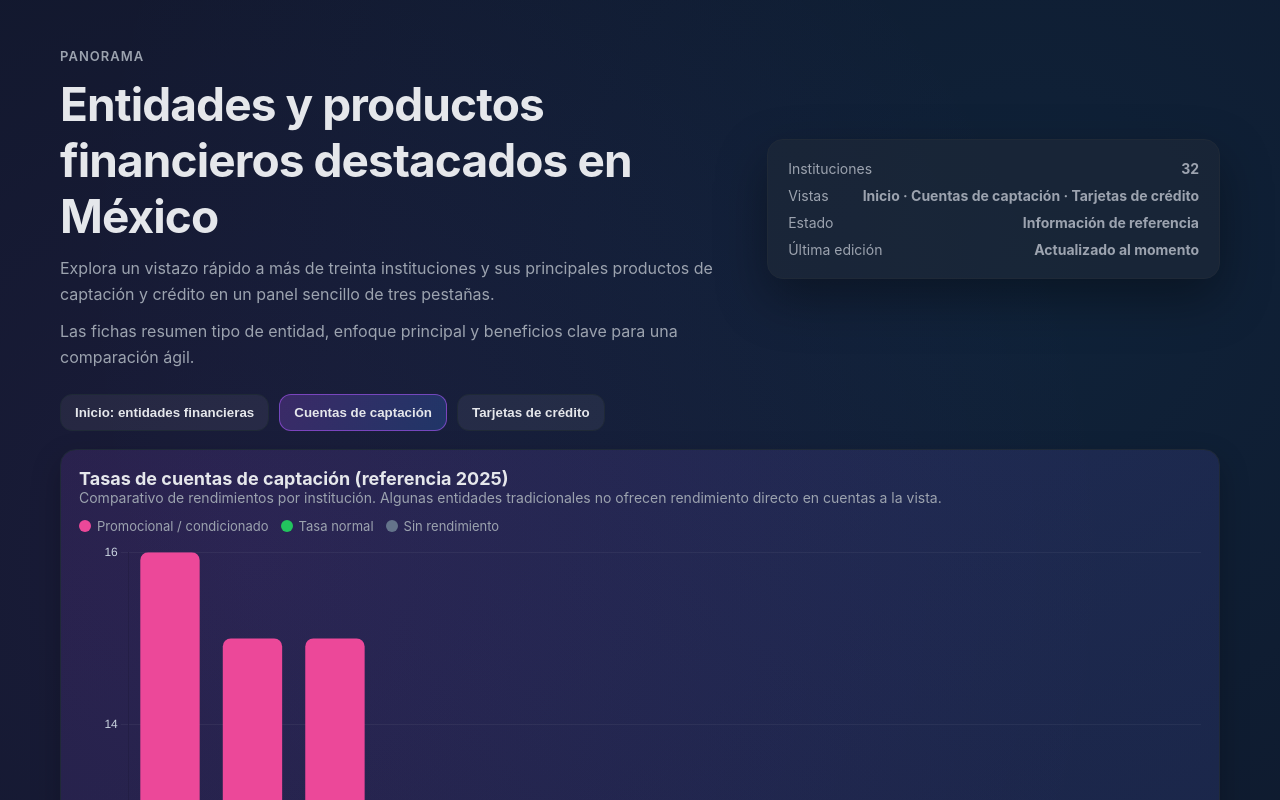
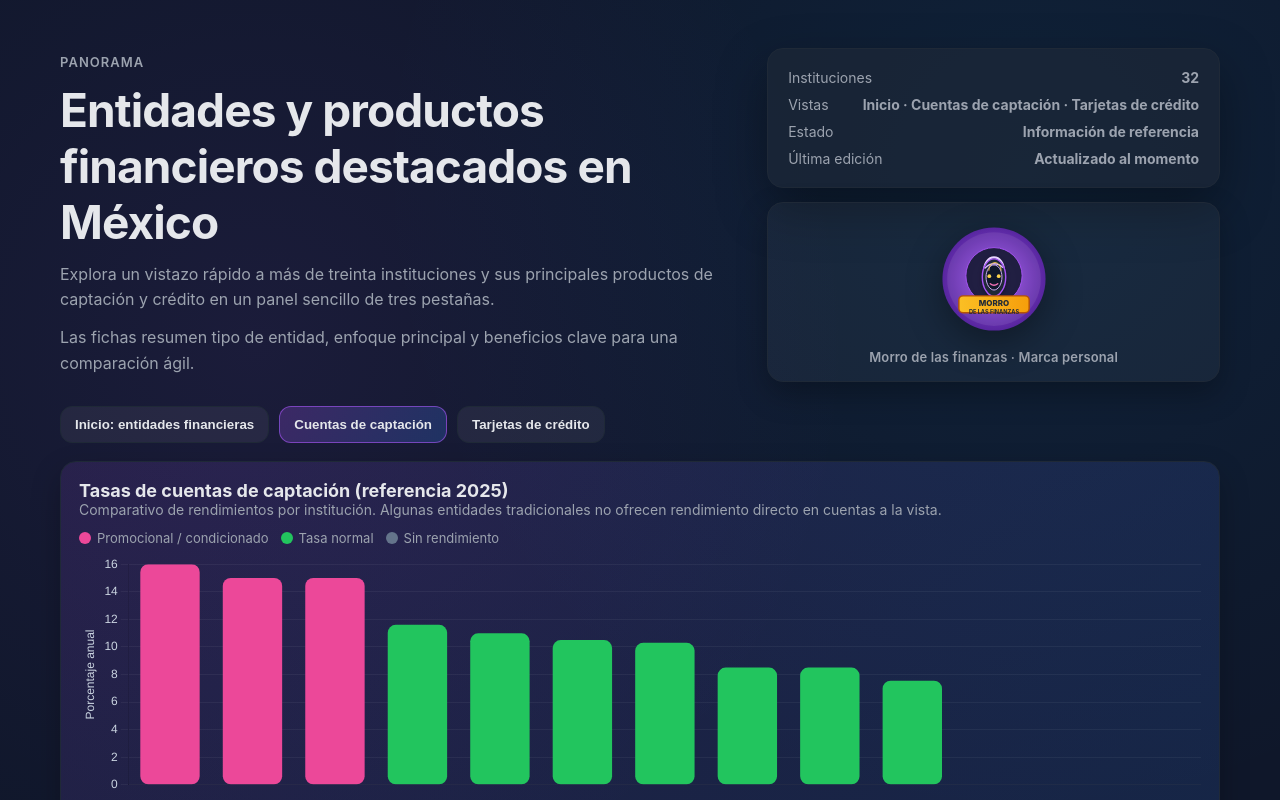
Before and after one commit to Enriquesec/mx-financial-products-dashboard, a plain HTML site: page index.html in a window 1280 px wide. Both pictures are taken after a click on the button "Cuentas de captación". Shown: the top 800 px of the page. Drawn offline with nearby package versions, Linux system fonts and the light colour scheme.

Commit message:
Add brand mark for Morro de las finanzas

```diff
--- a/index.html
+++ b/index.html
@@ -80,6 +80,37 @@
       display: grid;
       gap: 10px;
       box-shadow: 0 20px 50px rgba(0,0,0,0.35);
+    }
+
+    .header-right {
+      display: grid;
+      gap: 14px;
+    }
+
+    .brand-mark {
+      background: rgba(255, 255, 255, 0.04);
+      border: 1px solid var(--border);
+      border-radius: 16px;
+      padding: 16px;
+      display: grid;
+      gap: 10px;
+      justify-items: center;
+      text-align: center;
+      box-shadow: 0 12px 30px rgba(0,0,0,0.28);
+    }
+
+    .brand-mark img {
+      width: 120px;
+      height: auto;
+      filter: drop-shadow(0 10px 18px rgba(0,0,0,0.38));
+    }
+
+    .brand-mark .brand-caption {
+      margin: 0;
+      color: var(--muted);
+      font-weight: 600;
+      font-size: 13px;
+      letter-spacing: 0.01em;
     }
 
     .summary-row {
@@ -210,6 +241,7 @@
       box-shadow: 0 12px 30px rgba(0,0,0,0.24);
       display: grid;
       gap: 8px;
+      position: relative;
     }
 
     .chart-header {
@@ -225,6 +257,25 @@
     .chart-legend { display: flex; gap: 12px; flex-wrap: wrap; }
     .legend-item { display: inline-flex; align-items: center; gap: 6px; font-size: 13px; color: var(--muted); }
     .legend-dot { width: 12px; height: 12px; border-radius: 999px; display: inline-block; }
+
+    .chart-area {
+      min-height: 320px;
+      max-height: 380px;
+    }
+
+    #captacionChart {
+      width: 100% !important;
+      height: 100% !important;
+    }
+
+    .footer {
+      max-width: 1200px;
+      margin: 32px auto 48px;
+      padding: 0 20px;
+      color: var(--muted);
+      font-size: 14px;
+      text-align: center;
+    }
   </style>
 </head>
 <body>
@@ -235,11 +286,17 @@
       <p class="lede">Explora un vistazo rápido a más de treinta instituciones y sus principales productos de captación y crédito en un panel sencillo de tres pestañas.</p>
       <p class="lede">Las fichas resumen tipo de entidad, enfoque principal y beneficios clave para una comparación ágil.</p>
     </div>
-    <div class="summary">
-      <div class="summary-row"><span>Instituciones</span><strong>32</strong></div>
-      <div class="summary-row"><span>Vistas</span><strong>Inicio · Cuentas de captación · Tarjetas de crédito</strong></div>
-      <div class="summary-row"><span>Estado</span><strong>Información de referencia</strong></div>
-      <div class="summary-row"><span>Última edición</span><strong>Actualizado al momento</strong></div>
+    <div class="header-right">
+      <div class="summary">
+        <div class="summary-row"><span>Instituciones</span><strong>32</strong></div>
+        <div class="summary-row"><span>Vistas</span><strong>Inicio · Cuentas de captación · Tarjetas de crédito</strong></div>
+        <div class="summary-row"><span>Estado</span><strong>Información de referencia</strong></div>
+        <div class="summary-row"><span>Última edición</span><strong>Actualizado al momento</strong></div>
+      </div>
+      <div class="brand-mark" aria-label="Marca personal Morro de las finanzas">
+        <img src="assets/morro-logo.svg" alt="Morro de las finanzas" loading="lazy">
+        <p class="brand-caption">Morro de las finanzas · Marca personal</p>
+      </div>
     </div>
   </header>
 
@@ -300,7 +357,9 @@
             <span class="legend-item"><span class="legend-dot" style="background:#64748b"></span>Sin rendimiento</span>
           </div>
         </div>
-        <canvas id="captacionChart" height="120"></canvas>
+        <div class="chart-area">
+          <canvas id="captacionChart"></canvas>
+        </div>
       </div>
 
       <div class="table-wrapper">
@@ -356,6 +415,10 @@
       </div>
     </section>
   </main>
+
+  <footer class="footer">
+    <p>Contacto: Morro de las finanzas en Instagram y Facebook.</p>
+  </footer>
 
   <script>
     const buttons = document.querySelectorAll('.tab-btn');
```
Also changed, not shown: assets/morro-logo.svg (added).
